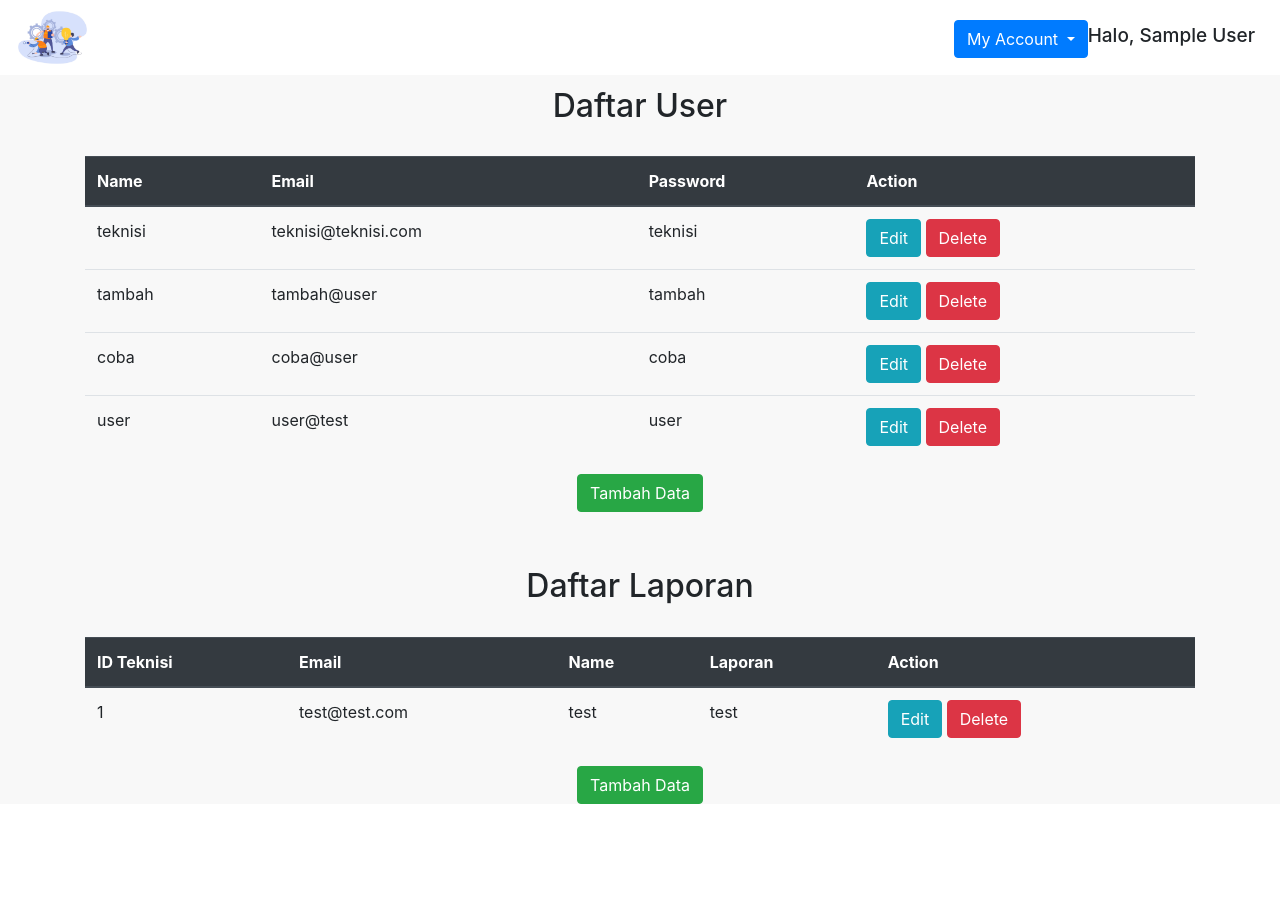
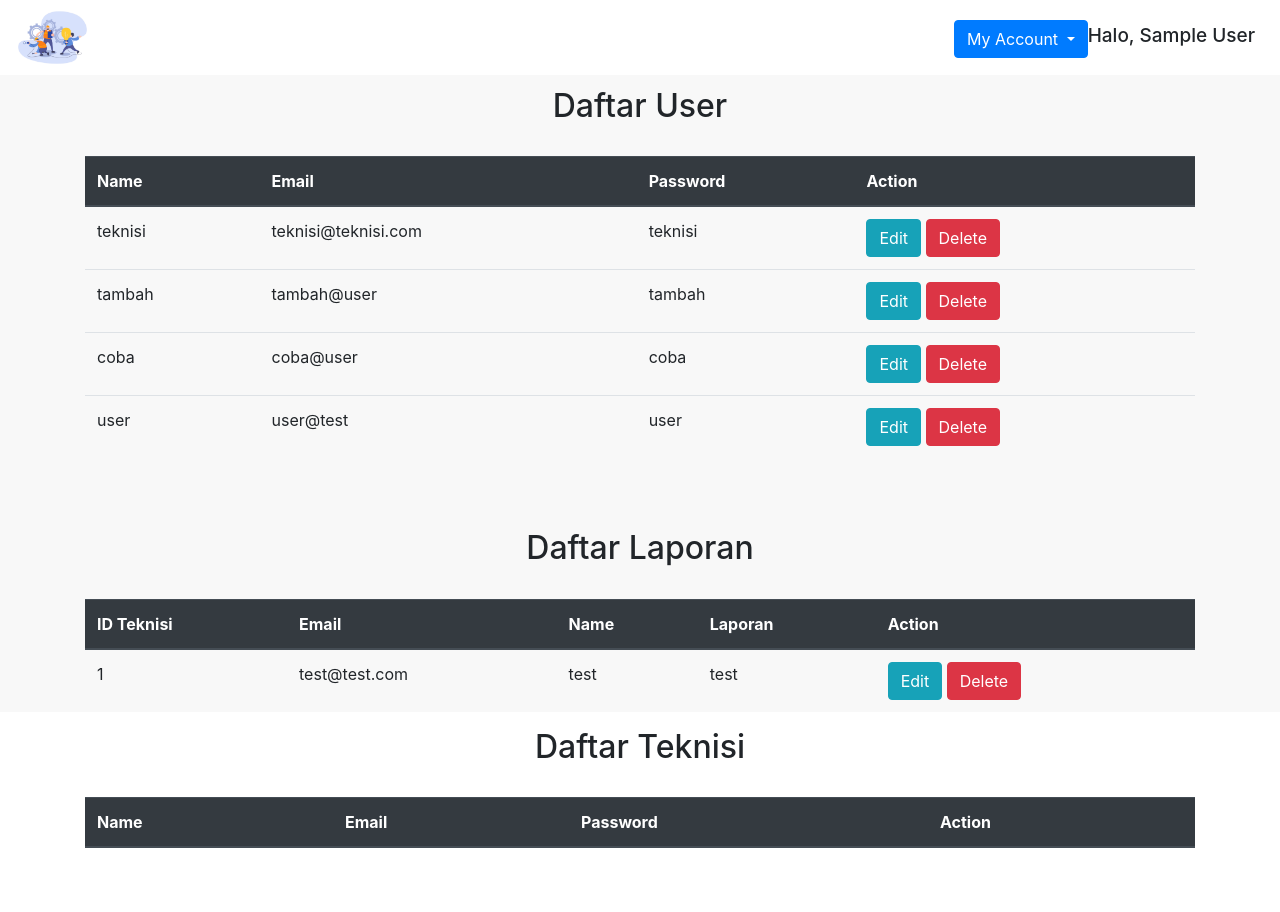
Before and after one commit to hoyongek/TubesWAD-Kelompok2, a PHP site: page /admin.php in a window 1280 px wide. Before the commit the page ends 804 px from the top, so only its background shows below. Run offline with PHP 8.4, Linux system fonts and the light colour scheme; the visitor is signed in with stand-in values (Sample User, id 1); data comes from the database, SQL or seed files in the repository; lists and menus that the app fills with data are empty.

Commit message:
menghapus dan menambahkan fitur

```diff
--- a/Tugas Besar WAD Kelompok 2/admin.php
+++ b/Tugas Besar WAD Kelompok 2/admin.php
@@ -85,9 +85,6 @@ if (!isset($_SESSION['adminLogin'])) {
         }
         ?>
             </table>
-
-            <a href="add.php" button type="button" class="btn ADD btn-success">Tambah
-                Data</button></a>
         </div>
 <br><br>
 <!--Daftar Laporan-->
@@ -120,11 +117,38 @@ if (!isset($_SESSION['adminLogin'])) {
         }
         ?>
             </table>
-
-            <a href="add_laporan.php" button type="button" class="btn ADD btn-success">Tambah
-                Data</button></a>
         </div>
     </div>
+
+<!--Daftar Teknisi-->
+<div class="container" align="center">
+            <h2 style="text-align: center; margin: 7px 7px 7px 7px;">Daftar Teknisi</h2><br>
+
+            <table class="table">
+
+
+                <thead class="thead-dark">
+                    <tr>
+                        <th scope="col">Name</th>
+                        <th scope="col">Email</th>
+                        <th scope="col">Password</th>
+                        <th scope="col">Action</th>
+                    </tr>
+                </thead>
+
+                <?php
+
+        while ($user_data = mysqli_fetch_array($result)) {
+          echo "<tr>";
+          echo "<td>" . $user_data['nama'] . "</td>";
+          echo "<td>" . $user_data['email'] . "</td>";
+          echo "<td>" . $user_data['password'] . "</td>";
+          echo "<td><a href='edit.php?id=$user_data[id]' button type='button' class='btn btn-info'> Edit</a>  <a href='delete.php?id=$user_data[id]' button type='button' class='btn btn-danger'>Delete</a></td></tr>";
+        }
+        ?>
+            </table>
+        </div>
+<br><br>
 
 
     <script src="https://code.jquery.com/jquery-3.5.1.slim.min.js"
--- a/Tugas Besar WAD Kelompok 2/edit.php
+++ b/Tugas Besar WAD Kelompok 2/edit.php
@@ -99,11 +99,6 @@ $password = $data['password'];
                 </div>
 
                 <div class="form-group">
-                    <label for="no_hp">Mobile</label>
-                    <input type="text" class="form-control" name="no_hp" value=<?php echo $no_hp; ?>>
-                </div>
-
-                <div class="form-group">
                     <label for="password">Password</label>
                     <input type="text" class="form-control" name="password" value=<?php echo $password; ?>>
                 </div>
```
